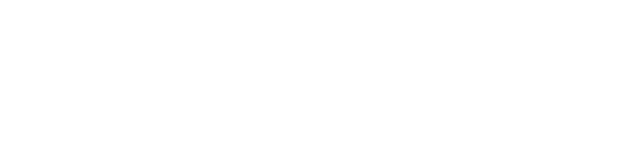
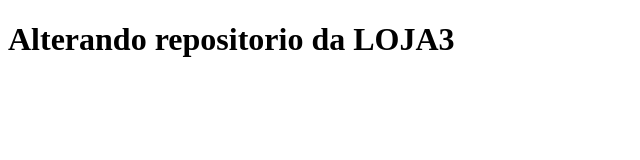
Before and after one commit to HudsonSilv2/lojavirtual, a plain HTML site: page index.html in a window 1280 px wide. Shown: the whole page, without its empty margins (0-640 px from the left). Drawn offline with Linux system fonts and the light colour scheme.

Commit message:
editing index & create script.js

```diff
--- a/index.html
+++ b/index.html
@@ -8,7 +8,7 @@
 </head>
 
 <body>
-
+    <h1>Alterando repositorio da LOJA3</h1>
 </body>
 
 </html>
--- /dev/null
+++ b/script.js
@@ -0,0 +1 @@
+console.log("Hello World");
```
